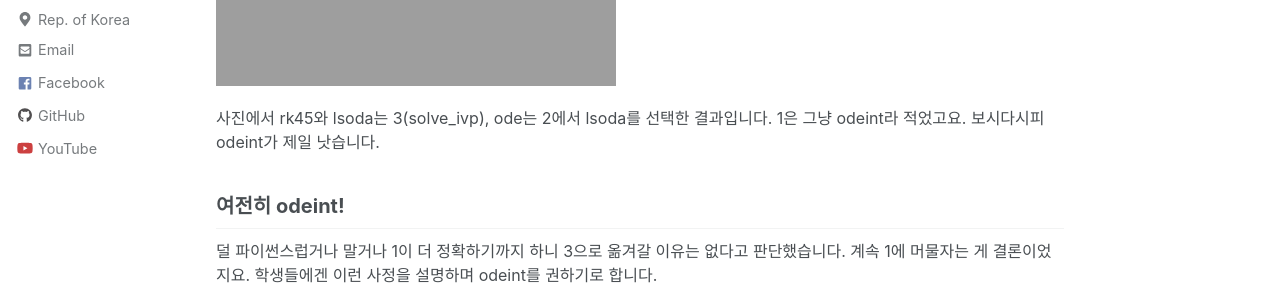
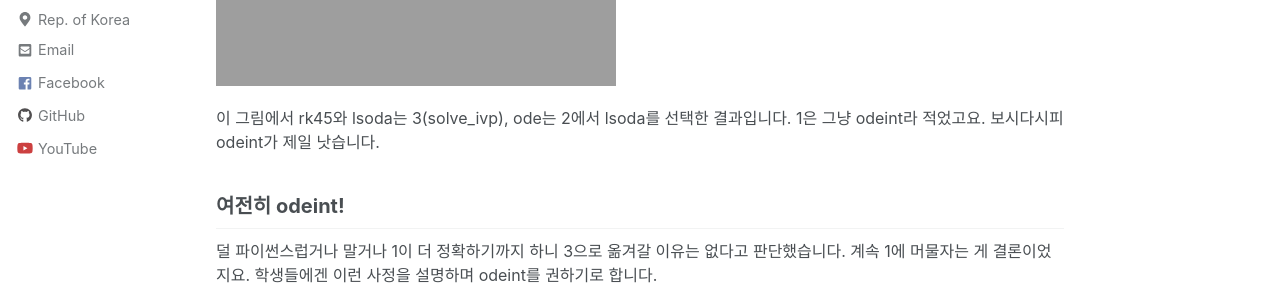
Before and after one commit to twy80/mkkim85.github.io, a Jekyll site: the page built from _posts/2021-03-06-ode_python.md, in a window 1280 px wide and 900 px high, scrolled down 836 px. Shown: the part 152-452 px from the top of the window. Built offline with Jekyll 4.4.1, drawn with Linux system fonts in a browser that asks for light colours; nearby versions of some CDN libraries.

Commit message:
Update 2021-03-06-ode_python.md

```diff
--- a/_posts/2021-03-06-ode_python.md
+++ b/_posts/2021-03-06-ode_python.md
@@ -24,7 +24,7 @@ use_math: true
 
 ![](https://twy80.github.io/assets/images/Ode_python.png)
 
-사진에서 rk45와 lsoda는 3(solve_ivp), ode는 2에서 lsoda를 선택한 결과입니다. 1은 그냥 odeint라 적었고요. 보시다시피 odeint가 제일 낫습니다.
+이 그림에서 rk45와 lsoda는 3(solve_ivp), ode는 2에서 lsoda를 선택한 결과입니다. 1은 그냥 odeint라 적었고요. 보시다시피 odeint가 제일 낫습니다.
 
 ## 여전히 odeint!
 
```
